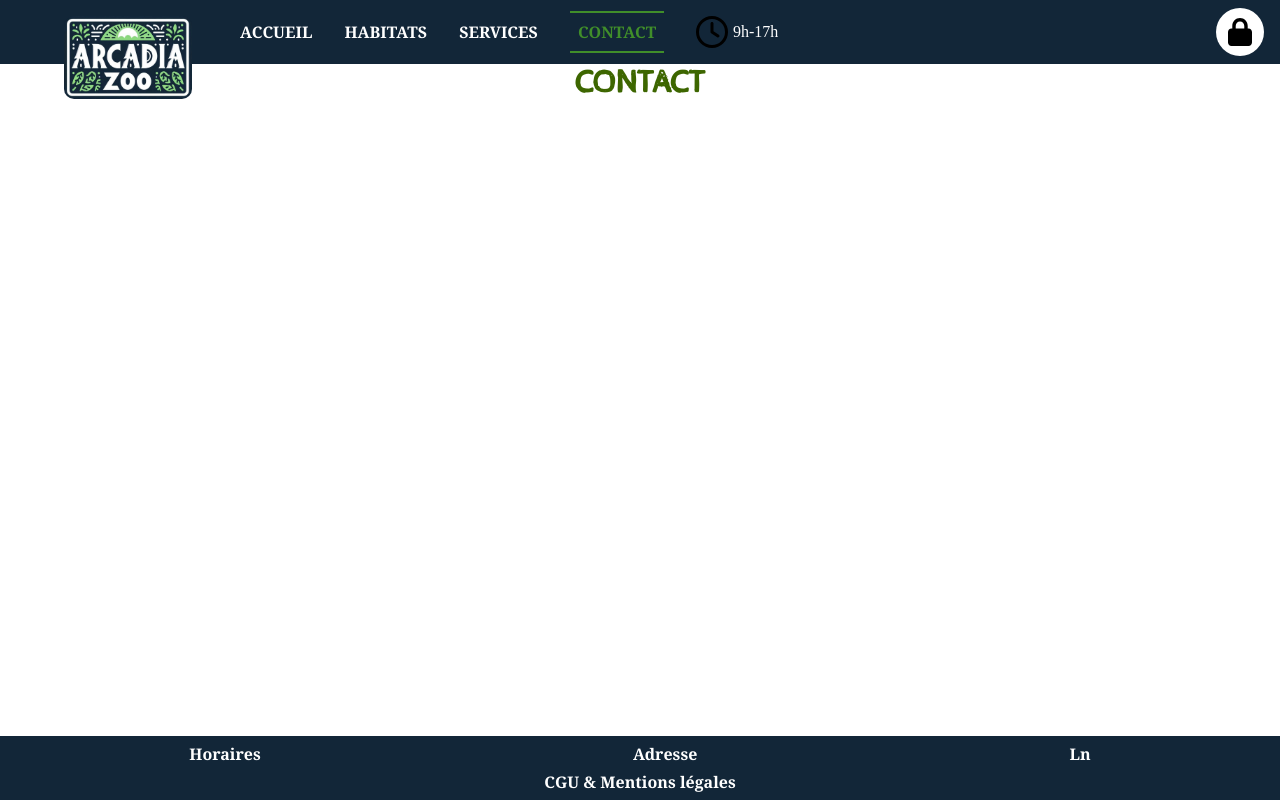
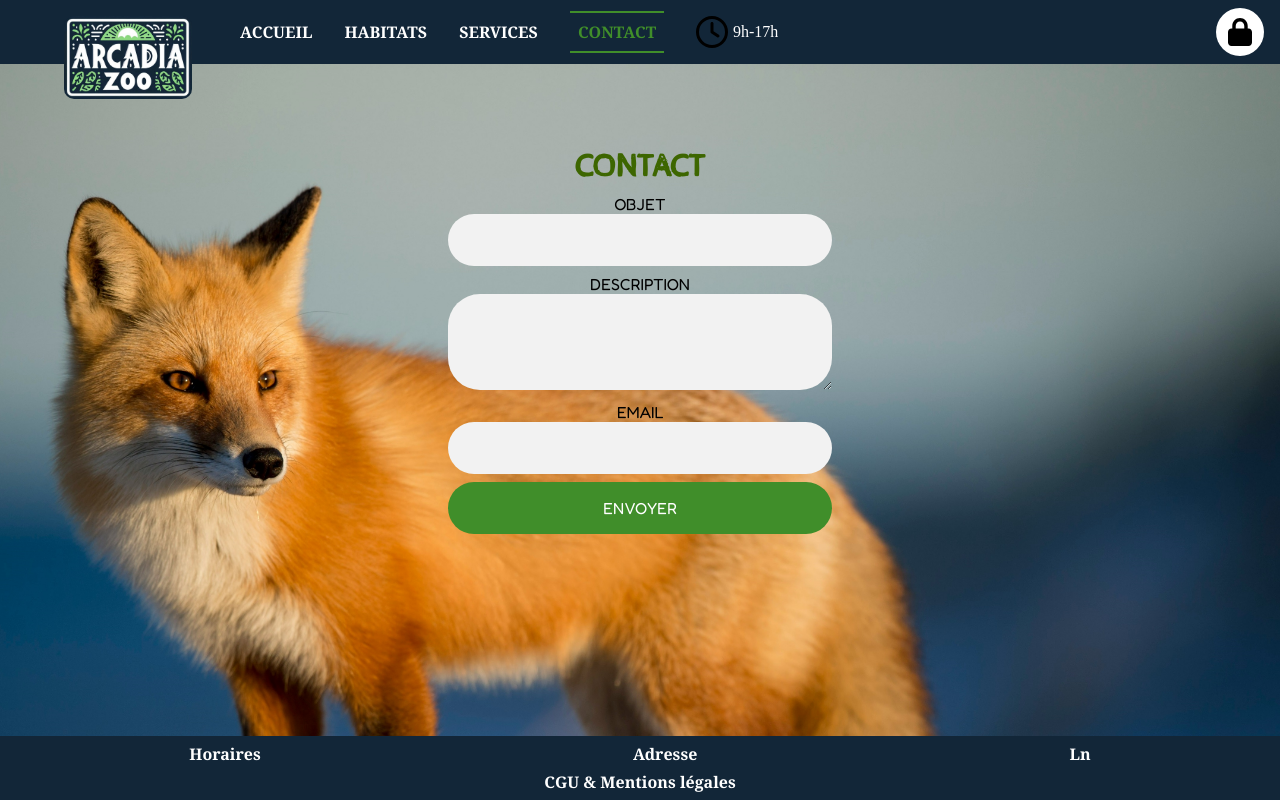
Before and after one commit to batdams/ArcadiaZoo, a PHP site: page /public/contact in a window 1280 px wide. Run offline with PHP 8.4, Linux system fonts and the light colour scheme; data that the repository does not hold is empty; a stand-in replaces the project's code that opens the database connection.

Commit message:
finalisation views 2

```diff
--- a/app/views/bodies/contact.html
+++ b/app/views/bodies/contact.html
@@ -3,7 +3,16 @@
         <div class="contactDIV">
             <h1>CONTACT</h1>
             <div class="contactFormDIV">
-
+                <form method="POST" action="/public/contact">
+                    <label for="titleContactForm">Objet</label>
+                    <input type="text" name="titleContactForm" id="titleContactForm">
+                    <label for="descriptionContactForm">Description</label>
+                    <textarea name="descriptionContactForm" id="descriptionContactForm">
+                    </textarea>
+                    <label for="mailContactForm">Email</label>
+                    <input type="mail" name="mailContactForm" id="mailContactForm">
+                    <button type="submit">Envoyer</button>
+                </form>
             </div>
         </div>
     </section>
--- a/public/scripts/header.js
+++ b/public/scripts/header.js
@@ -15,6 +15,8 @@ export function initializeHeader () {
     navListLink.forEach((element) => {
         if(element.innerText ==  pageId) {
             element.classList.add('selected');
-        }
+        } /*else if ((element.innerText = 'Votre espace') && pageId === 'connexion' || pageId === 'connectedVet' || pageId === 'connectedAdmin' || pageId === 'connectedEmployee') {
+            element.classList.add('selected');
+        }*/
     });
 }
--- a/public/styles/sass/partials/_main.scss
+++ b/public/styles/sass/partials/_main.scss
@@ -413,7 +413,7 @@
     background: url("../pictures/fox2.jpg");
     -webkit-background-size: cover; /* pour anciens Chrome et Safari */
     background-size: cover;
-    height: calc(100vh - 64px);
+    height: calc(100vh - 128px);
     display: flex;
     justify-content: center;
     align-items: center;
@@ -454,6 +454,7 @@
 // CONNECTED PAGE  ------------------------------------------------------------------------------------------------------------------------
 // Global Styles ------------------------------------------------------------------------------------------------------------------------
 .section1Connected {
+    min-height: calc(100vh - 128px);
     display: flex;
     text-align: center;
     justify-content: center;
@@ -564,6 +565,14 @@
             }
         }
     }
+    .servicesDescription {
+        text-align: center;
+        h4 {
+            font-family: 'MaPolice';
+            font-size: 2rem;
+            color: $color4;
+        }
+    }
 }
 // Mobile Styles  -------------------------------------------------------------------------------------------------------------------------
 @media screen and (max-width: 900px) {
@@ -573,18 +582,92 @@
 // CONTACT PAGE  ------------------------------------------------------------------------------------------------------------------------
 // Global Styles  -------------------------------------------------------------------------------------------------------------------------
 #contact {
+    .section1Contact {
     height: calc(100vh - 128px);
-    .section1Contact {
-        display: flex;
-        text-align: center;
-        justify-content: center;
+    background: url("../pictures/fox2.jpg");
+    -webkit-background-size: cover; /* pour anciens Chrome et Safari */
+    background-size: cover;
+    display: flex;
+    justify-content: center;
+    align-items: center;
+    text-align: center;
         .contactDIV {
-            width: 75%;
+            text-transform: uppercase;
+            width: 25rem;
+            height: 75%;
+            text-align: center;
             h1 {
                 font-family: 'MaPolice';
                 font-size: 2rem;
                 color: $color6;
             }
+            .contactFormDIV {
+                text-align: center;
+                font-family: 'MaPoliceTexte';
+                form {
+                    text-align: center;
+                    padding: 0.5rem;
+                    input {
+                        font-family: 'MaPoliceTexte';
+                        background: #f2f2f2;
+                        width: 100%;
+                        border-radius: 2rem;
+                        border: 0;
+                        margin-bottom: 0.5rem;
+                        padding: 1rem;
+                        box-sizing: border-box;
+                        font-size: 1rem;
+                    }
+                    textarea {
+                        font-family: 'MaPoliceTexte';
+                        background: #f2f2f2;
+                        width: 100%;
+                        height: 6rem;
+                        border-radius: 2rem;
+                        border: 0;
+                        margin-bottom: 0.5rem;
+                        padding: 1rem;
+                        box-sizing: border-box;
+                        font-size: 1rem;
+                    }
+                    button {
+                        font-family: 'MaPoliceTexte';
+                        text-transform: uppercase;
+                        background: $color7;
+                        width: 100%;
+                        border-radius: 2rem;
+                        border: 0;
+                        padding: 1rem;
+                        color: $color2;
+                        font-size: 1rem;
+                        cursor: pointer;
+                    }
+                }
+            }
         }
     }
 }
+// Mobile Styles  -------------------------------------------------------------------------------------------------------------------------
+@media screen and (max-width: 900px) {
+    #contact {
+        .section1Contact {
+            .contactDIV {
+                text-transform: uppercase;
+                width: 100%;
+                height: 100%;
+                text-align: center;
+                h1 {
+                    font-size: 1.5rem;
+                }
+                .contactFormDIV {
+                    form {
+                        input {
+                            height: 1.5rem;
+                            padding: 0.7rem;
+                        }
+                    }
+                }
+            }
+        }
+    }
+}
--- a/public/styles/styles.css
+++ b/public/styles/styles.css
@@ -595,7 +595,7 @@ header .navMenu .hours {
 .section1Connexion {
   background: url("../pictures/fox2.jpg"); /* pour anciens Chrome et Safari */
   background-size: cover;
-  height: calc(100vh - 64px);
+  height: calc(100vh - 128px);
   display: flex;
   justify-content: center;
   align-items: center;
@@ -634,6 +634,7 @@ header .navMenu .hours {
 }
 
 .section1Connected {
+  min-height: calc(100vh - 128px);
   display: flex;
   text-align: center;
   justify-content: center;
@@ -736,24 +737,94 @@ header .navMenu .hours {
   color: #ffffff;
   padding: 0.5rem;
 }
+#services .servicesDescription {
+  text-align: center;
+}
+#services .servicesDescription h4 {
+  font-family: "MaPolice";
+  font-size: 2rem;
+  color: rgb(0, 71, 0);
+}
 
-#contact {
+#contact .section1Contact {
   height: calc(100vh - 128px);
-}
-#contact .section1Contact {
+  background: url("../pictures/fox2.jpg"); /* pour anciens Chrome et Safari */
+  background-size: cover;
   display: flex;
+  justify-content: center;
+  align-items: center;
   text-align: center;
-  justify-content: center;
 }
 #contact .section1Contact .contactDIV {
-  width: 75%;
+  text-transform: uppercase;
+  width: 25rem;
+  height: 75%;
+  text-align: center;
 }
 #contact .section1Contact .contactDIV h1 {
   font-family: "MaPolice";
   font-size: 2rem;
   color: #3d6600;
 }
+#contact .section1Contact .contactDIV .contactFormDIV {
+  text-align: center;
+  font-family: "MaPoliceTexte";
+}
+#contact .section1Contact .contactDIV .contactFormDIV form {
+  text-align: center;
+  padding: 0.5rem;
+}
+#contact .section1Contact .contactDIV .contactFormDIV form input {
+  font-family: "MaPoliceTexte";
+  background: #f2f2f2;
+  width: 100%;
+  border-radius: 2rem;
+  border: 0;
+  margin-bottom: 0.5rem;
+  padding: 1rem;
+  box-sizing: border-box;
+  font-size: 1rem;
+}
+#contact .section1Contact .contactDIV .contactFormDIV form textarea {
+  font-family: "MaPoliceTexte";
+  background: #f2f2f2;
+  width: 100%;
+  height: 6rem;
+  border-radius: 2rem;
+  border: 0;
+  margin-bottom: 0.5rem;
+  padding: 1rem;
+  box-sizing: border-box;
+  font-size: 1rem;
+}
+#contact .section1Contact .contactDIV .contactFormDIV form button {
+  font-family: "MaPoliceTexte";
+  text-transform: uppercase;
+  background: #408e2a;
+  width: 100%;
+  border-radius: 2rem;
+  border: 0;
+  padding: 1rem;
+  color: #ffffff;
+  font-size: 1rem;
+  cursor: pointer;
+}
 
+@media screen and (max-width: 900px) {
+  #contact .section1Contact .contactDIV {
+    text-transform: uppercase;
+    width: 100%;
+    height: 100%;
+    text-align: center;
+  }
+  #contact .section1Contact .contactDIV h1 {
+    font-size: 1.5rem;
+  }
+  #contact .section1Contact .contactDIV .contactFormDIV form input {
+    height: 1.5rem;
+    padding: 0.7rem;
+  }
+}
 footer {
   background-color: #122638;
   color: #ffffff;
```
Also changed, not shown: app/views/templates/headerLogged.html (+4 -4 lines), 1 other file.
